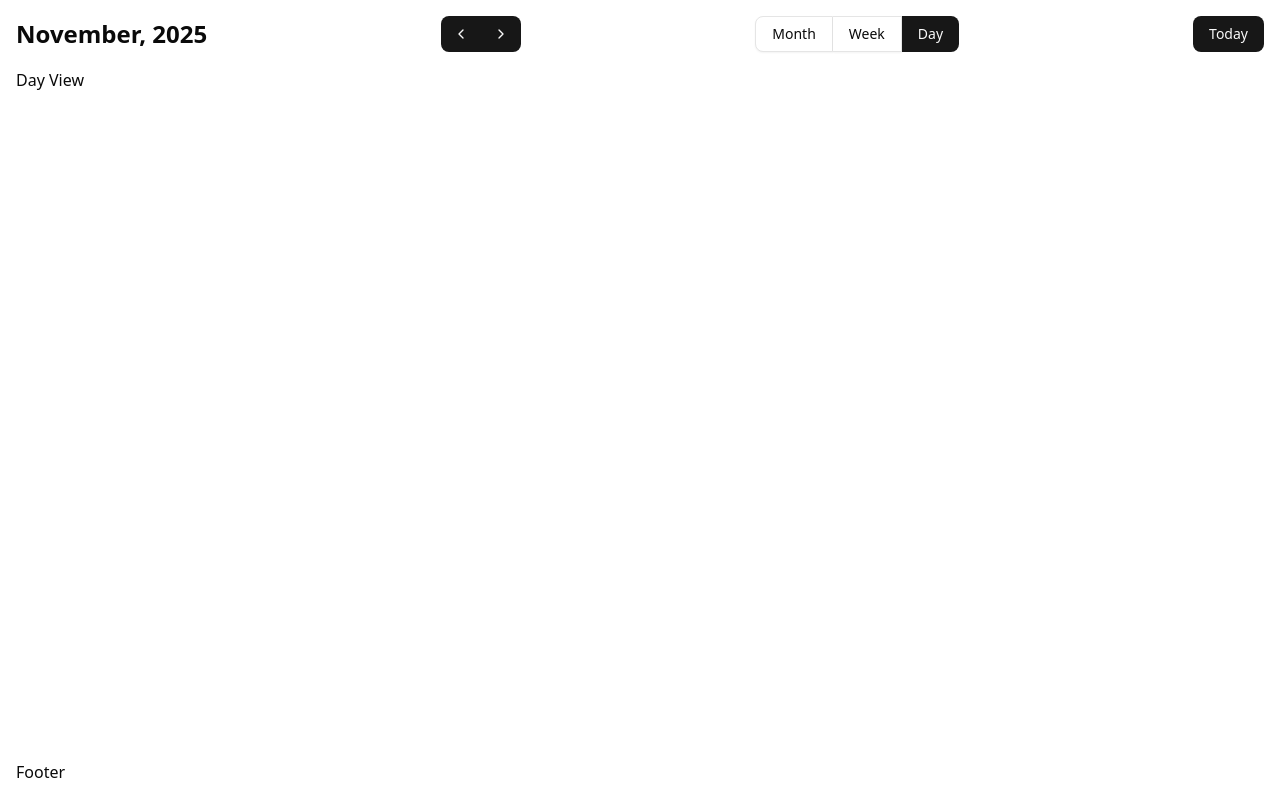
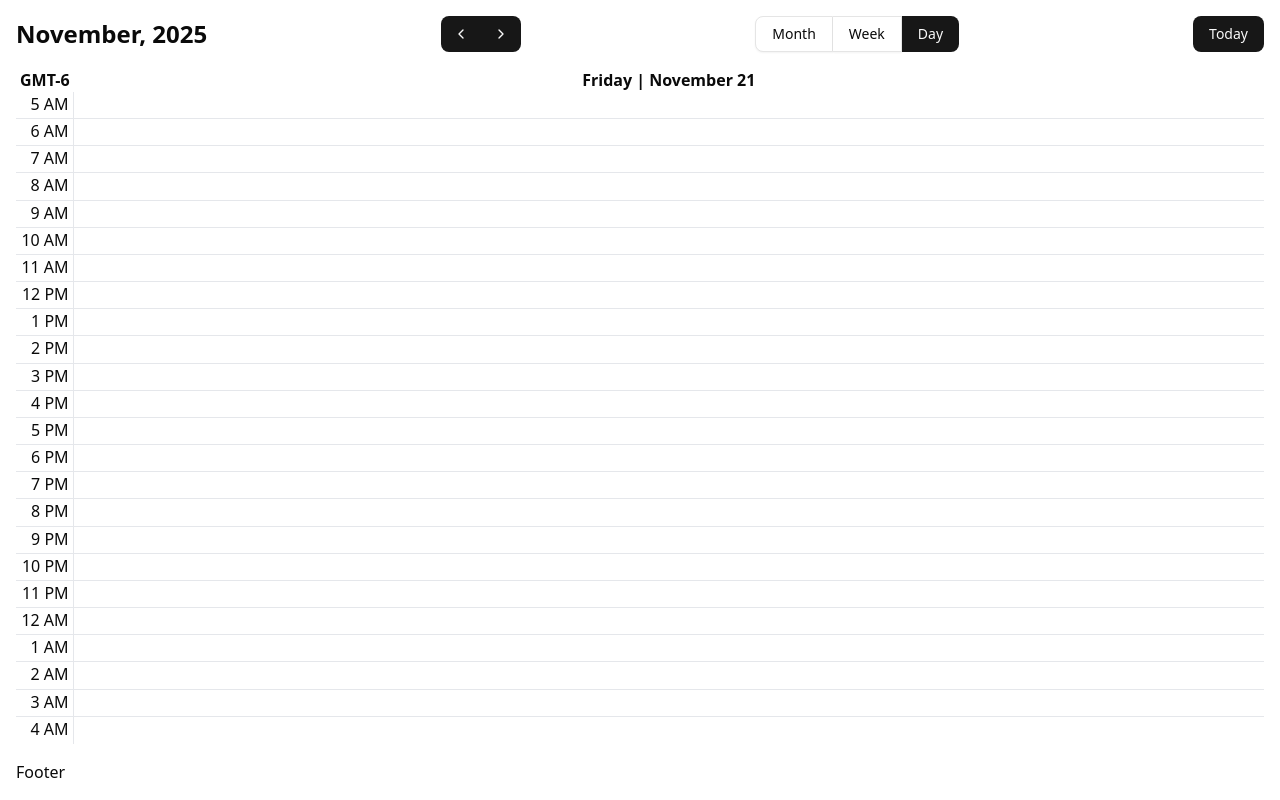
Before and after one commit to alehbelskidev/ab-calendar, a React (Vite) app: page / in a window 1280 px wide. Both pictures are taken after a click on the button "Day". Built offline with nearby package versions, Linux system fonts and the light colour scheme.

Commit message:
feat: day grid view

```diff
--- a/src/App.tsx
+++ b/src/App.tsx
@@ -1,6 +1,8 @@
 import {
 	CalendarContent,
 	CalendarDateTitle,
+	CalendarDayGrid,
+	CalendarDayHeader,
 	CalendarDayView,
 	CalendarFooter,
 	CalendarHeader,
@@ -70,7 +72,13 @@ function App() {
 							/>
 							<CalendarWeekGrid />
 						</CalendarWeekView>
-						<CalendarDayView />
+						<CalendarDayView>
+							<CalendarDayHeader format="dddd | MMMM D" />
+							<CalendarTimeCol format="h A" hourStart={5}>
+								<CalendarTimeColHeader>GMT-6</CalendarTimeColHeader>
+							</CalendarTimeCol>
+							<CalendarDayGrid />
+						</CalendarDayView>
 					</CalendarContent>
 					<CalendarFooter>Footer</CalendarFooter>
 				</CalendarRoot>
--- a/src/calendar/content/calendar-day-view.tsx
+++ /dev/null
@@ -1,7 +0,0 @@
-const CalendarDayView = () => {
-	return <div data-calendar-view="day">Day View</div>
-}
-
-CalendarDayView.displayName = "CalendarDayView"
-
-export default CalendarDayView
--- /dev/null
+++ b/src/calendar/content/day/calendar-day-grid.tsx
@@ -0,0 +1,43 @@
+import { type Dayjs } from "dayjs"
+import { type HTMLAttributes, useMemo } from "react"
+import { cn } from "@/lib/utils"
+
+type CalendarDayGridProps = HTMLAttributes<HTMLDivElement> & {
+	colStart?: number
+	onCellClick?: (date: Dayjs) => void
+}
+
+const CalendarDayGrid = ({ colStart = 1 }: CalendarDayGridProps) => {
+	const cells = useMemo(() => {
+		return new Array(24).fill(0).map((_, index) => {
+			const row = index + 2
+			const col = colStart
+
+			return {
+				key: `${index}`,
+				gridClass: `[grid-column:${col}] [grid-row:${row}]`,
+				borderClass: index < 23 ? "border-b" : "",
+				col,
+				row,
+				index,
+			}
+		})
+	}, [colStart])
+
+	return (
+		<>
+			{cells.map(({ key, gridClass, col, row, borderClass }) => (
+				<div
+					key={key}
+					className={cn("border-gray-200", gridClass, borderClass)}
+					style={{
+						gridColumn: col,
+						gridRow: row,
+					}}
+				></div>
+			))}
+		</>
+	)
+}
+
+export default CalendarDayGrid
--- /dev/null
+++ b/src/calendar/content/day/calendar-day-header.tsx
@@ -0,0 +1,50 @@
+import dayjs, { Dayjs } from "dayjs"
+import { type HTMLAttributes, useMemo } from "react"
+import { cn } from "@/lib/utils"
+
+type CalendarDayHeaderProps = HTMLAttributes<HTMLDivElement> & {
+	format?: string
+	onHeaderCellClick?: (date: Dayjs) => void
+	colStart?: number
+}
+
+const CalendarDayHeader = ({
+	format = "dddd",
+	className = "",
+	onHeaderCellClick,
+	colStart = 1,
+}: CalendarDayHeaderProps) => {
+	const { title, gridClass, col, date } = useMemo(() => {
+		const date = dayjs().startOf("day")
+
+		const col = colStart + 1
+		return {
+			title: date.format(format),
+			gridClass: `[grid-column:${col}] [grid-row:1]`,
+			col,
+			date,
+		}
+	}, [format, colStart])
+
+	return (
+		<button
+			type="button"
+			className={cn(
+				"text-center font-semibold cursor-pointer",
+				className,
+				gridClass
+			)}
+			style={{
+				gridColumn: col,
+				gridRow: 1,
+			}}
+			onClick={() => onHeaderCellClick?.(date)}
+		>
+			{title}
+		</button>
+	)
+}
+
+CalendarDayHeader.displayName = "CalendarDayHeader"
+
+export default CalendarDayHeader
--- /dev/null
+++ b/src/calendar/content/day/calendar-day-view.tsx
@@ -0,0 +1,92 @@
+import {
+	Children,
+	cloneElement,
+	type HTMLAttributes,
+	isValidElement,
+	type ReactNode,
+	useMemo,
+} from "react"
+import { cn } from "@/lib/utils"
+
+type CalendarDayViewProps = HTMLAttributes<HTMLDivElement> & {
+	cellClass?: string
+}
+
+const CalendarDayView = ({
+	className,
+	children,
+	...props
+}: CalendarDayViewProps) => {
+	const { updatedChildren, colsCountAdd } = useMemo(() => {
+		const childrenArray = Children.toArray(children)
+
+		const timeColsIndexes = childrenArray
+			.map((child: ReactNode, index) => {
+				if (!isValidElement(child) || typeof child.type === "string")
+					return null
+				const displayName =
+					(child.type as { displayName?: string }).displayName ??
+					(child.type as { name?: string }).name ??
+					""
+				return displayName === "CalendarTimeCol" ? index : null
+			})
+			.filter((index): index is number => index !== null)
+
+		let timeColColStart = timeColsIndexes.length ? 1 : 0
+
+		const updatedChildren = childrenArray.map((child: ReactNode) => {
+			if (!isValidElement(child) || typeof child.type === "string") return child
+
+			const displayName =
+				(child.type as { displayName?: string }).displayName ??
+				(child.type as { name?: string }).name ??
+				""
+
+			if (displayName === "CalendarTimeCol") {
+				const newChild = cloneElement(child, {
+					...(child.props as HTMLAttributes<HTMLDivElement>),
+					colStart: timeColColStart,
+				} as {
+					colStart: number
+					props: HTMLAttributes<HTMLDivElement>
+				})
+				timeColColStart++
+				return newChild
+			}
+
+			return cloneElement(child, {
+				...(child.props as HTMLAttributes<HTMLDivElement>),
+				colStart: timeColColStart,
+			} as { colStart: number; props: HTMLAttributes<HTMLDivElement> })
+		})
+		return { updatedChildren, colsCountAdd: timeColColStart - 1 }
+	}, [children])
+
+	const gridTemplateColumns = useMemo(() => {
+		if (colsCountAdd === 0) {
+			return "repeat(1, 1fr)"
+		}
+		if (colsCountAdd === 1) {
+			return "max-content repeat(1, 1fr)"
+		}
+		return `repeat(${colsCountAdd}, max-content) repeat(1, 1fr)`
+	}, [colsCountAdd])
+
+	return (
+		<div
+			data-calendar-view="week"
+			className={cn("w-full h-full grid flex-1", className)}
+			style={{
+				gridTemplateColumns,
+				gridTemplateRows: "max-content repeat(24, 1fr)",
+			}}
+			{...props}
+		>
+			{updatedChildren}
+		</div>
+	)
+}
+
+CalendarDayView.displayName = "CalendarDayView"
+
+export default CalendarDayView
--- a/src/calendar/index.ts
+++ b/src/calendar/index.ts
@@ -1,7 +1,9 @@
 export { CalendarProvider } from "./calendar-provider"
 export { default as CalendarRoot } from "./calendar-root"
 export { default as CalendarContent } from "./content/calendar-content"
-export { default as CalendarDayView } from "./content/calendar-day-view"
+export { default as CalendarDayView } from "./content/day/calendar-day-view"
+export { default as CalendarDayHeader} from "./content/day/calendar-day-header"
+export { default as CalendarDayGrid } from "./content/day/calendar-day-grid"
 export { default as CalendarTimeCol } from "./content/calendar-time-col"
 export { default as CalendarTimeColHeader } from "./content/calendar-time-col-header"
 export { default as CalendarMonthCellButton } from "./content/month/calendar-month-cell-button"
```
